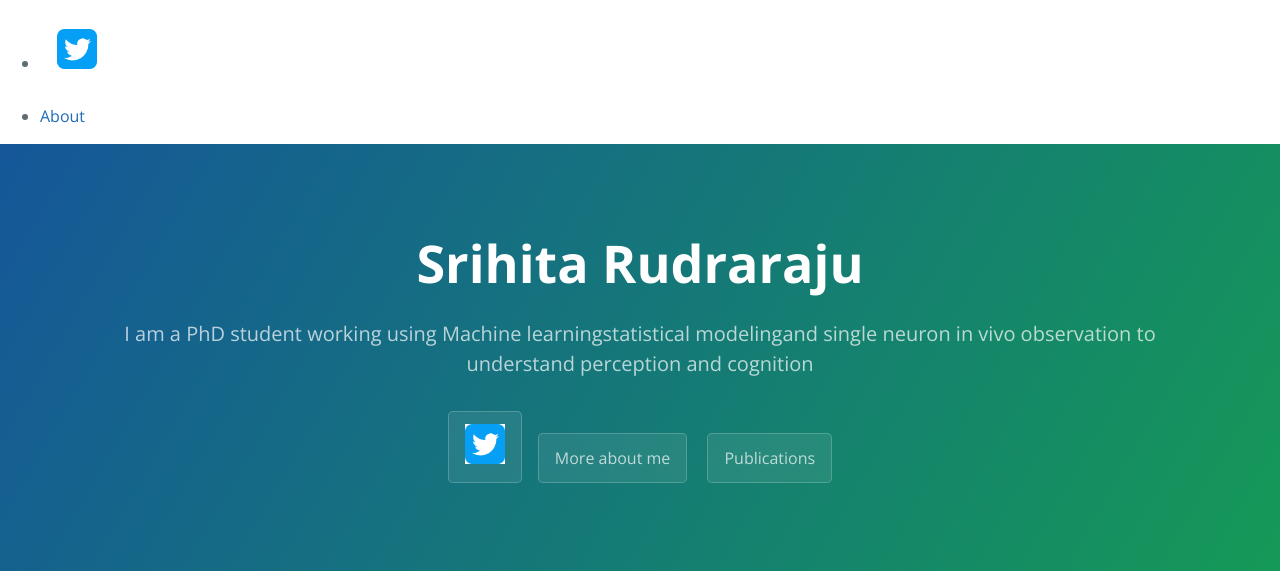
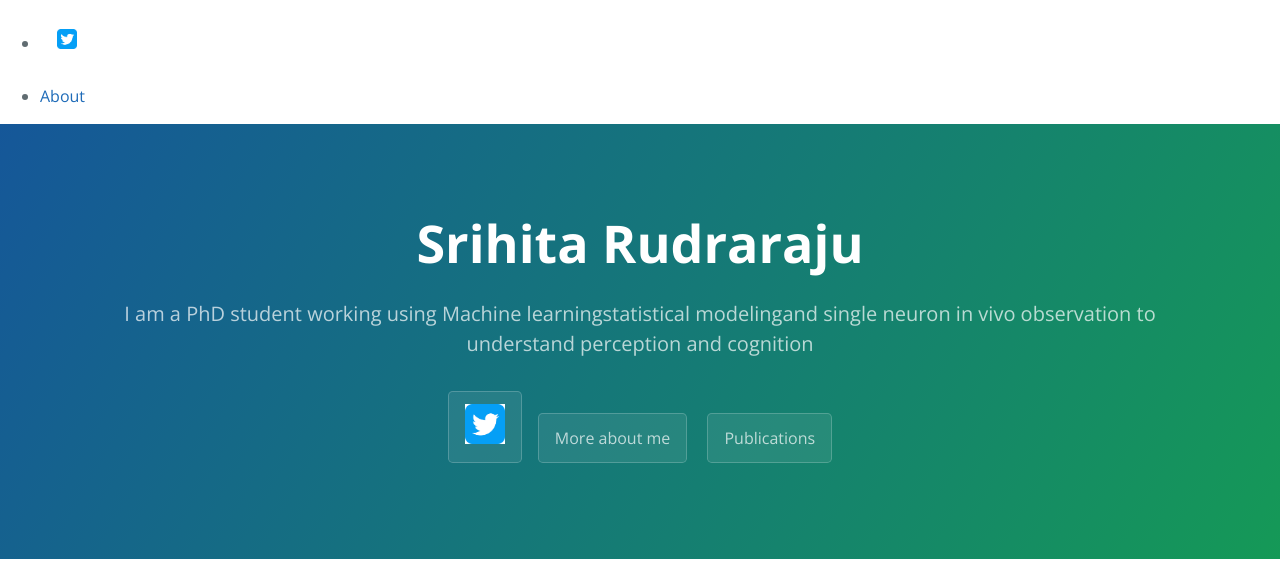
Before and after one commit to srrudrar/srrudrar.github.io, a Jekyll site: the page built from index.md, in a window 1280 px wide. Shown: the top 571 px of the page. Built offline with Jekyll 4.4.1, drawn with Linux system fonts in a browser that asks for light colours; our own code applies the rules of GitHub Pages for plain Markdown files; grey boxes are pictures that could not be loaded.

Commit message:
Update default.html

```diff
--- a/_layouts/default.html
+++ b/_layouts/default.html
@@ -20,7 +20,7 @@
   <ul>
     <li><a href={{ "https://twitter.com/SrihitaR" }}" class="btn">
           <img alt="Twitter" src="Twitter.png"
-         width=40" height=40">
+         width=20" height=20">
     <li><a href="about.html" id="abt">About</a></li>
 
   </ul>
```
